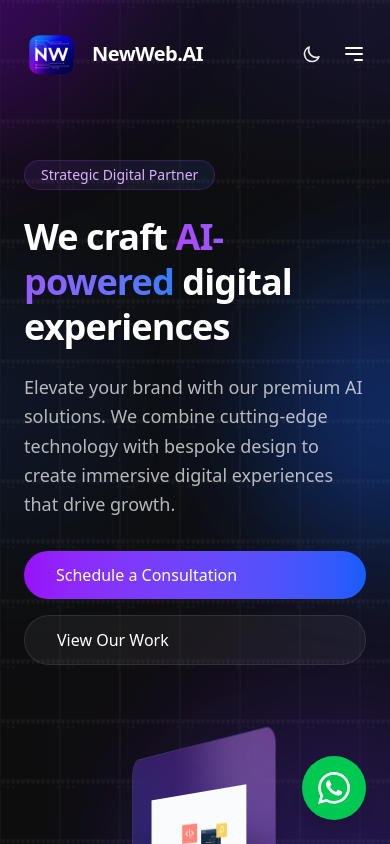
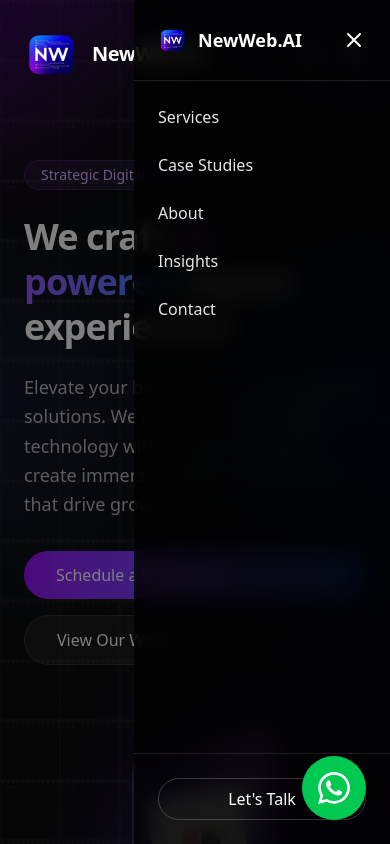
Before and after one commit to Lalitchaudhary01/NeoWebAI, a React (Vite) app in the folder client/: page / in a window 390 px wide. Both pictures are taken after a click on the button 354 px from the left and 54 px from the top of the page. Shown: the top 844 px of the page. Built offline with nearby package versions, Linux system fonts and the light colour scheme.

Commit message:
ada mobile naviagtion

```diff
--- a/client/src/components/Navbar.jsx
+++ b/client/src/components/Navbar.jsx
@@ -3,6 +3,7 @@
 
 const Navbar = ({ darkMode, toggleDarkMode }) => {
   const [isScrolled, setIsScrolled] = useState(false);
+  const [isMobileMenuOpen, setIsMobileMenuOpen] = useState(false);
 
   // Handle scroll effects
   useEffect(() => {
@@ -13,7 +14,13 @@
     return () => window.removeEventListener("scroll", handleScroll);
   }, []);
 
+  // Toggle mobile menu
+  const toggleMobileMenu = () => {
+    setIsMobileMenuOpen(!isMobileMenuOpen);
+  };
+
   return (
+    <>
       <nav
         className={`fixed w-full z-50 transition-all duration-300 ${
           isScrolled
@@ -28,8 +35,7 @@
                 <img
                   src="/log.png"
                   alt="NeoWeb.AI Logo"
-                className="w-15 h-15
-                "
+                  className="w-15 h-15"
                 />
                 <span className="text-xl font-bold tracking-tight text-white dark:text-white ml-2">
                   NewWeb.AI
@@ -137,7 +143,7 @@
                 </svg>
               )}
             </button>
-          <button className="text-white">
+            <button className="text-white" onClick={toggleMobileMenu}>
               <svg
                 xmlns="http://www.w3.org/2000/svg"
                 fill="none"
@@ -156,6 +162,98 @@
           </div>
         </div>
       </nav>
+
+      {/* Mobile Menu Sidebar */}
+      <div
+        className={`fixed top-0 right-0 h-full w-64 bg-black/80 dark:bg-black/90 backdrop-blur-md z-50 transform transition-transform duration-300 ease-in-out ${
+          isMobileMenuOpen ? "translate-x-0" : "translate-x-full"
+        }`}
+      >
+        <div className="flex flex-col h-full">
+          <div className="flex justify-between items-center p-6 border-b border-white/10">
+            <Link to="/" onClick={toggleMobileMenu}>
+              <div className="flex items-center">
+                <img src="/log.png" alt="NeoWeb.AI Logo" className="w-8 h-8" />
+                <span className="text-lg font-bold text-white dark:text-white ml-2">
+                  NewWeb.AI
+                </span>
+              </div>
+            </Link>
+            <button
+              onClick={toggleMobileMenu}
+              className="text-white hover:text-white/70"
+            >
+              <svg
+                xmlns="http://www.w3.org/2000/svg"
+                className="h-6 w-6"
+                fill="none"
+                viewBox="0 0 24 24"
+                stroke="currentColor"
+              >
+                <path
+                  strokeLinecap="round"
+                  strokeLinejoin="round"
+                  strokeWidth={2}
+                  d="M6 18L18 6M6 6l12 12"
+                />
+              </svg>
+            </button>
+          </div>
+          <div className="flex flex-col py-6 px-6 space-y-6">
+            <Link
+              to="/services"
+              className="text-white/90 hover:text-white transition-colors duration-200"
+              onClick={toggleMobileMenu}
+            >
+              Services
+            </Link>
+            <Link
+              to="/case-studies"
+              className="text-white/90 hover:text-white transition-colors duration-200"
+              onClick={toggleMobileMenu}
+            >
+              Case Studies
+            </Link>
+            <Link
+              to="/about"
+              className="text-white/90 hover:text-white transition-colors duration-200"
+              onClick={toggleMobileMenu}
+            >
+              About
+            </Link>
+            <Link
+              to="/insights"
+              className="text-white/90 hover:text-white transition-colors duration-200"
+              onClick={toggleMobileMenu}
+            >
+              Insights
+            </Link>
+            <Link
+              to="/contact"
+              className="text-white/90 hover:text-white transition-colors duration-200"
+              onClick={toggleMobileMenu}
+            >
+              Contact
+            </Link>
+          </div>
+          <div className="mt-auto p-6 border-t border-white/10">
+            <Link to="/contact" onClick={toggleMobileMenu}>
+              <button className="w-full px-5 py-2 bg-transparent border border-white/20 rounded-full hover:bg-white/10 transition text-white">
+                Let's Talk
+              </button>
+            </Link>
+          </div>
+        </div>
+      </div>
+
+      {/* Overlay when mobile menu is open */}
+      {isMobileMenuOpen && (
+        <div
+          className="fixed inset-0 bg-black/50 z-40"
+          onClick={toggleMobileMenu}
+        ></div>
+      )}
+    </>
   );
 };
 
```
Lines whose indentation alone changed are shown as unchanged.
